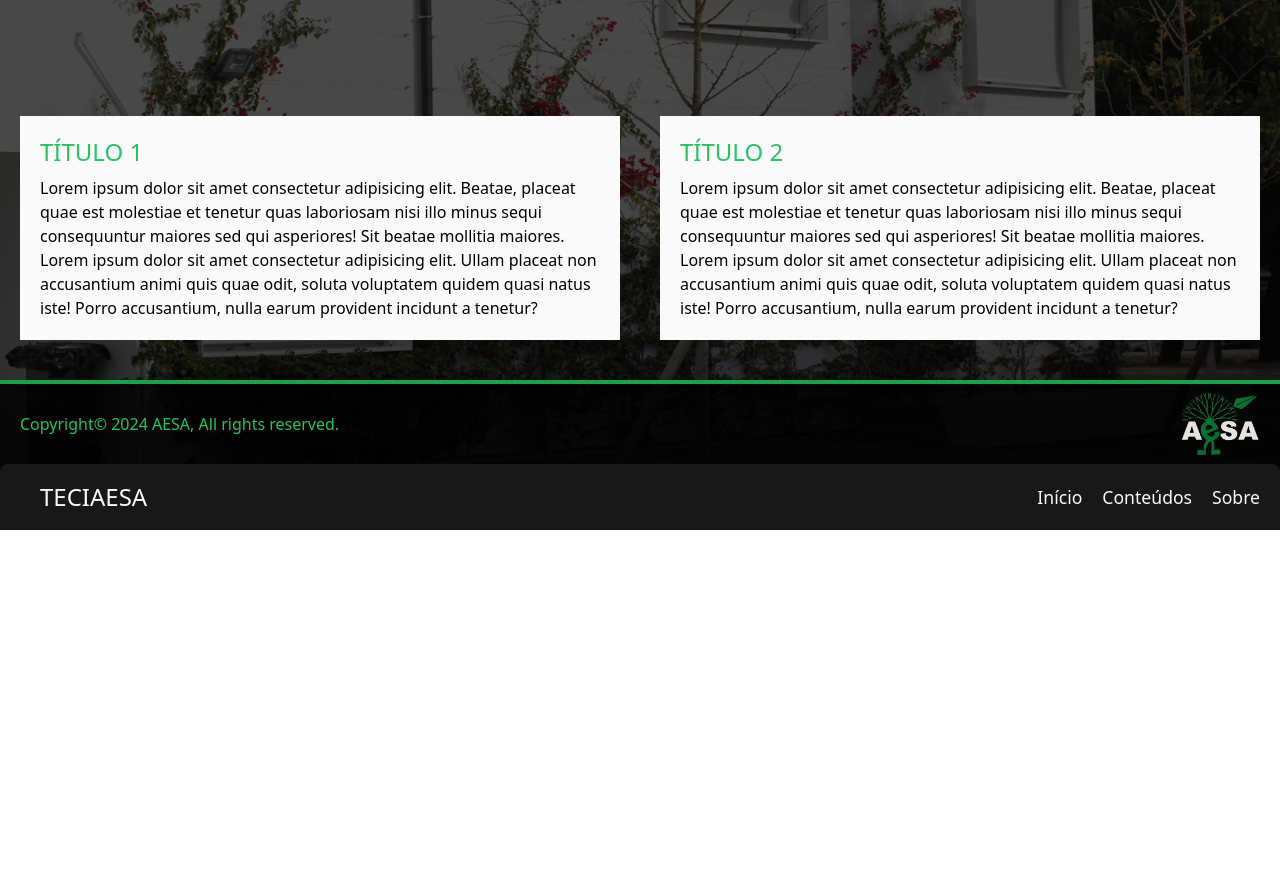
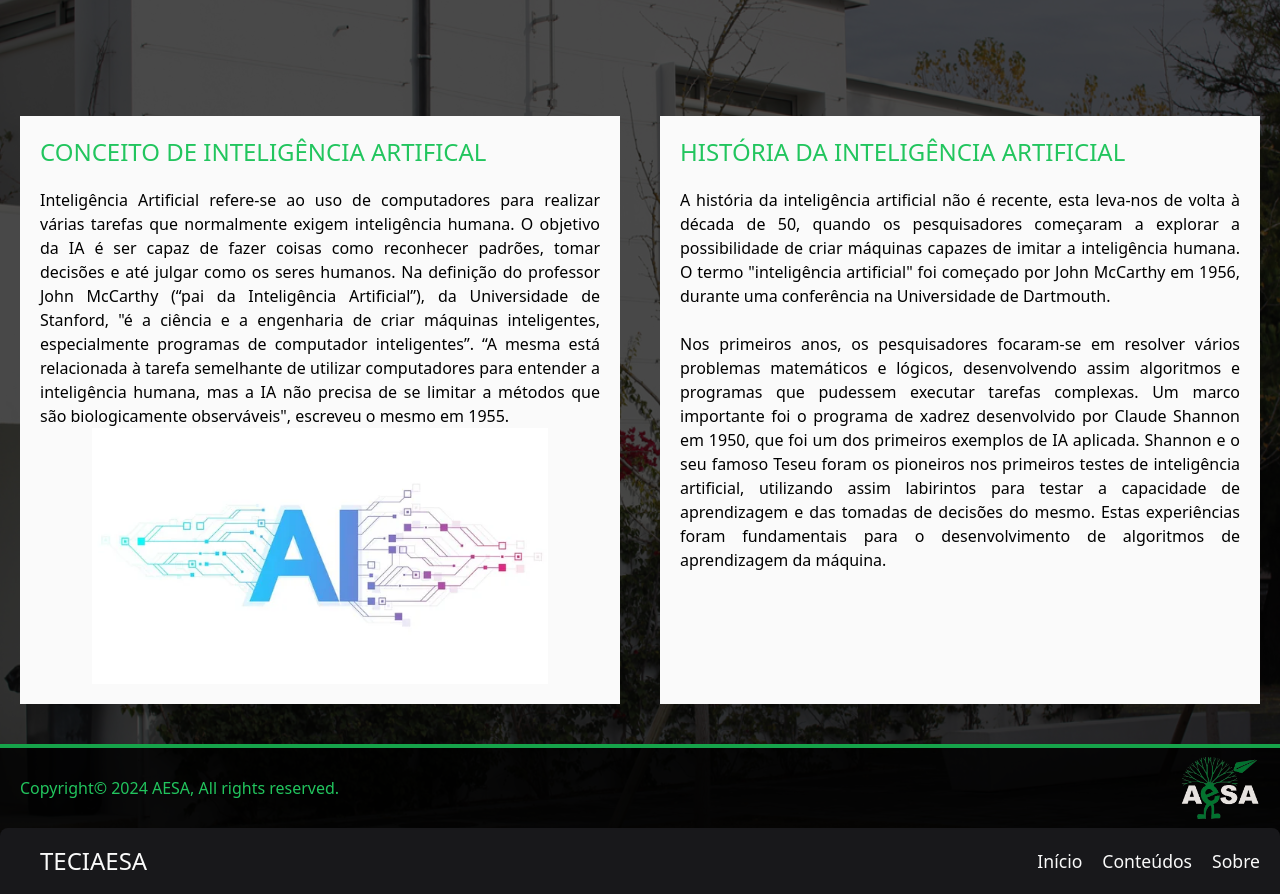
Before and after one commit to OVasconceloss/dac-website-23-24, a React (Vite) app: page /content in a window 1280 px wide. Shown: the part 960-1854 px from the top of the page. Before the commit the page ends 1490 px from the top, so only its background shows below. Built offline with nearby package versions, Linux system fonts and the light colour scheme.

Commit message:
:sparkles: feat: add text content to content page

```diff
--- a/src/pages/content.jsx
+++ b/src/pages/content.jsx
@@ -1,3 +1,4 @@
+import imageConcept from "../assets/ai_concept.jpg";
 import { Header } from "../components/header/header";
 import { Footer } from "../components/footer/footer";
 
@@ -14,25 +15,35 @@ const Content = () => {
             </section>
             <section className="flex justify-center py-32 pb-10 bg-light_black_thr">
                 <article className="w-[40rem] p-5 mx-5 bg-zinc-50">
-                    <h2 className="text-green-500 text-2xl uppercase mb-2">Título 1</h2>
-                    <p>
-                        Lorem ipsum dolor sit amet consectetur adipisicing elit. Beatae, placeat quae est molestiae
-                        et tenetur quas laboriosam nisi illo minus sequi consequuntur maiores sed qui asperiores! Sit
-                        beatae mollitia maiores.
-                        Lorem ipsum dolor sit amet consectetur adipisicing elit. Ullam placeat non accusantium animi quis
-                        quae odit, soluta voluptatem quidem quasi natus iste! Porro accusantium, nulla earum provident incidunt
-                        a tenetur?
+                    <h2 className="text-green-500 text-2xl uppercase mb-5">Conceito de Inteligência Artifical</h2>
+                    <p className="text-justify">
+                        Inteligência Artificial refere-se ao uso de computadores para realizar várias tarefas que normalmente exigem inteligência humana.
+                        O objetivo da IA é ser capaz de fazer coisas como reconhecer padrões, tomar decisões e até julgar como os seres humanos.
+                        Na definição do professor John McCarthy (“pai da Inteligência Artificial”), da Universidade de Stanford, "é a ciência e a
+                        engenharia de criar máquinas inteligentes, especialmente programas de computador inteligentes”. “A mesma está relacionada à
+                        tarefa semelhante de utilizar computadores para entender a inteligência humana, mas a IA não precisa de se limitar a métodos
+                        que são biologicamente observáveis", escreveu o mesmo em 1955.
                     </p>
+                    <div className="m-auto flex justify-center">
+                        <img src={imageConcept} alt="Conceito de AI" className="object-scale-down max-h-64"/>
+                    </div>
                 </article>
                 <article className="w-[40rem] p-5 mx-5 bg-zinc-50">
-                <h2 className="text-green-500 text-2xl uppercase mb-2">Título 2</h2>
-                    <p>
-                        Lorem ipsum dolor sit amet consectetur adipisicing elit. Beatae, placeat quae est molestiae
-                        et tenetur quas laboriosam nisi illo minus sequi consequuntur maiores sed qui asperiores! Sit
-                        beatae mollitia maiores.
-                        Lorem ipsum dolor sit amet consectetur adipisicing elit. Ullam placeat non accusantium animi quis
-                        quae odit, soluta voluptatem quidem quasi natus iste! Porro accusantium, nulla earum provident incidunt
-                        a tenetur?
+                <h2 className="text-green-500 text-2xl uppercase mb-5">História da Inteligência Artificial</h2>
+                    <p className="text-justify">
+                        A história da inteligência artificial não é recente, esta leva-nos de volta à década de 50,
+                        quando os pesquisadores começaram a explorar a possibilidade de criar máquinas capazes de imitar a inteligência humana.
+                        O termo "inteligência artificial" foi começado por John McCarthy em 1956, durante uma conferência na Universidade de Dartmouth.
+                    </p>
+                    <br />
+                    <p className="text-justify">
+                        Nos primeiros anos, os pesquisadores focaram-se em resolver vários problemas matemáticos e lógicos,
+                        desenvolvendo assim algoritmos e programas que pudessem executar tarefas complexas. Um marco importante
+                        foi o programa de xadrez desenvolvido por Claude Shannon em 1950, que foi um dos primeiros exemplos de IA aplicada.
+
+                        Shannon e o seu famoso Teseu foram os pioneiros nos primeiros testes de inteligência artificial, utilizando assim labirintos para
+                        testar a capacidade de aprendizagem e das tomadas de decisões do mesmo. Estas experiências foram fundamentais para o desenvolvimento de
+                        algoritmos de aprendizagem da máquina.
                     </p>
                 </article>
             </section>
```
Also changed, not shown: src/assets/ai_concept.jpg (added).
